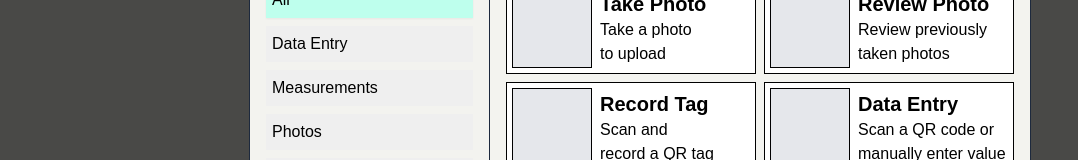
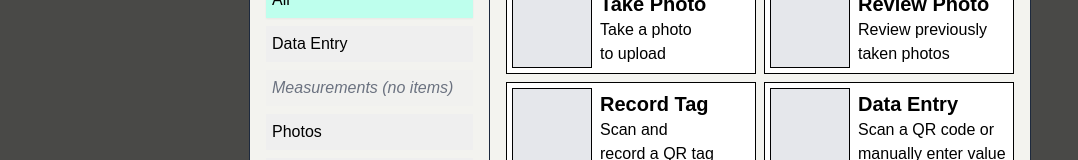
Before and after one commit to troyciesco/water-buffalo-lite, a React (Vite) app: page / in a window 1280 px wide. Both pictures are taken after a click on the button "Add new item +". Shown: the part 236-396 px from the top of the page, without its empty margins (0-1078 px from the left). Built offline with nearby package versions, Linux system fonts and the light colour scheme; a web font is replaced by a local one.

Commit message:
category item counts

```diff
--- a/src/components/modal/content.tsx
+++ b/src/components/modal/content.tsx
@@ -17,8 +17,10 @@ export function Content({
 	onDoubleClick,
 	columns = 2
 }: ContentProps) {
+	const showScroll = columns === 2 ? items.length > 6 : items.length > 1
 	return (
-		<div className={styles.contentContainer}>
+		<div
+			className={cn(styles.contentContainer, showScroll && styles.withScroll)}>
 			<div className={styles.contentGrid}>
 				{items.length === 0 && (
 					<div className={styles.contentNoItems}>
--- a/src/components/modal/modal.module.css
+++ b/src/components/modal/modal.module.css
@@ -183,7 +183,10 @@
 .contentContainer {
 	padding: 0.25rem;
 	max-height: 380px;
-	overflow-y: scroll;
+	overflow-y: hidden;
+	&.withScroll {
+		overflow-y: scroll;
+	}
 }
 
 @media (min-width: 768px) {
--- a/src/components/modal/modal.tsx
+++ b/src/components/modal/modal.tsx
@@ -16,12 +16,16 @@ type ModalProps = {
 		cancel?: string
 	}
 }
+
 export function Modal({ prompt, onClose, onSubmit, buttonLabels }: ModalProps) {
 	const { categories, items } = catalogPayload
 
-	const sortedCategories = [...categories].sort((a, b) =>
-		a.name.localeCompare(b.name)
-	)
+	const sortedCategoriesWithItemCount = [...categories]
+		.sort((a, b) => a.name.localeCompare(b.name))
+		.map((category) => ({
+			...category,
+			count: items.filter((item) => item.category === category.id)?.length || 0
+		}))
 
 	const [searchString, setSearchString] = useState("")
 	const [selectedCategoryId, setSelectedCategoryId] = useState("")
@@ -60,7 +64,7 @@ export function Modal({ prompt, onClose, onSubmit, buttonLabels }: ModalProps) {
 				</div>
 				<div className={styles.modalBody}>
 					<Sidebar
-						categories={sortedCategories}
+						categories={sortedCategoriesWithItemCount}
 						selectedCategoryId={selectedCategoryId}
 						setSelectedCategoryId={setSelectedCategoryId}
 					/>
--- a/src/components/modal/sidebar.tsx
+++ b/src/components/modal/sidebar.tsx
@@ -27,14 +27,14 @@ export function Sidebar({
 					{categories?.map((category) => (
 						<li key={category.id}>
 							<button
-								// disabled={category.items.length === 0}
+								disabled={category.count === 0}
 								onClick={() => setSelectedCategoryId(category.id)}
 								className={`${styles.categoryListItem} ${
 									selectedCategoryId === category.id
 										? styles.categoryListItemSelected
 										: ""
 								}`}>
-								{category.name}
+								{category.name} {category.count === 0 && "(no items)"}
 							</button>
 						</li>
 					))}
```
Also changed, not shown: src/types.ts (+11 -9 lines).
